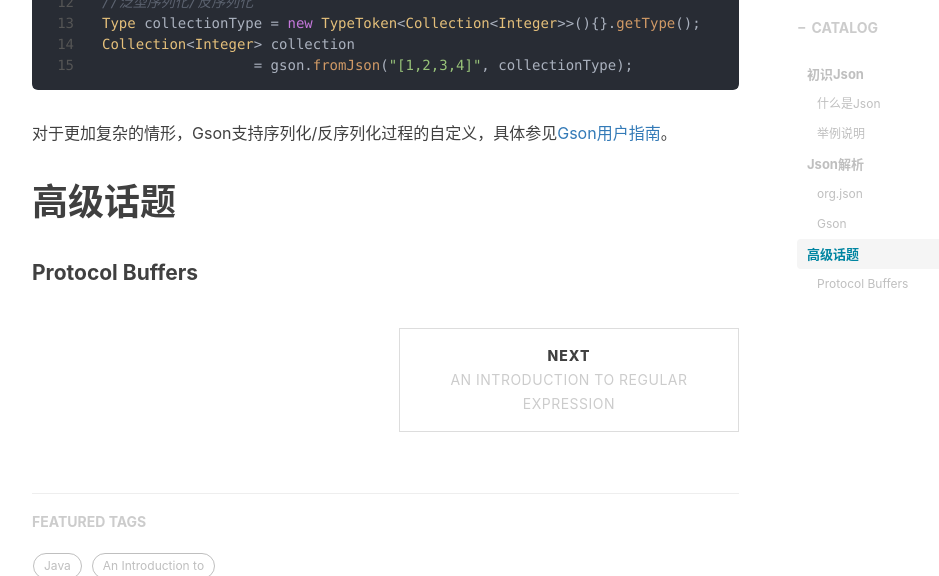
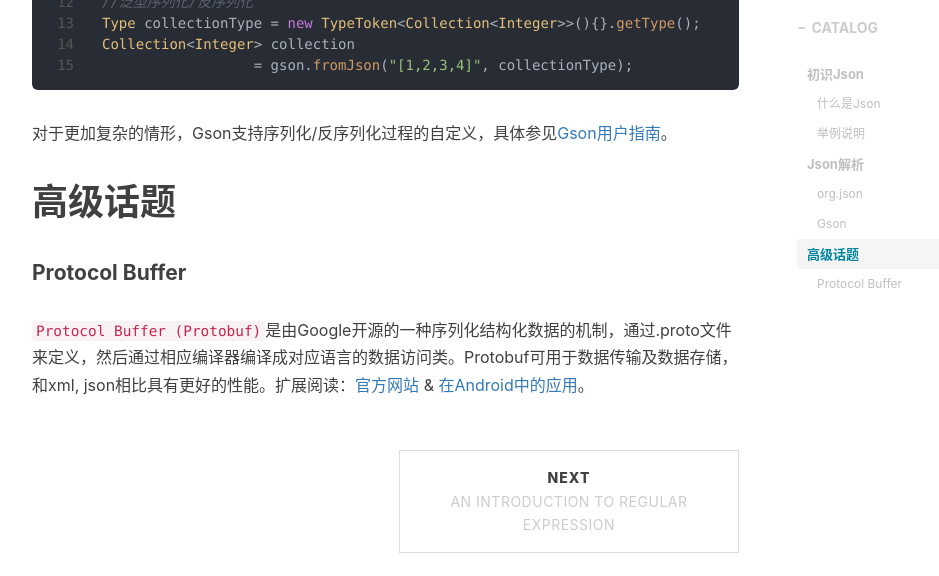
Before and after one commit to lchang199x/lchang199x.github.io, a Jekyll site: the page built from _posts/2016-11-13-An Introduction to Json.md, in a window 1280 px wide and 900 px high, scrolled down 3470 px, cut to the strip 0-576 px from the top of the window. Shown: the whole strip, without its empty margins (233-1172 px from the left). Built offline with Jekyll 4.4.1, drawn with Linux system fonts in a browser that asks for light colours; nearby versions of some CDN libraries; comment, search, counter and statistics services are not loaded.

Commit message:
Update 2016-11-13-An Introduction to Json.md

```diff
--- a/_posts/2016-11-13-An Introduction to Json.md
+++ b/_posts/2016-11-13-An Introduction to Json.md
@@ -127,4 +127,5 @@ Collection<Integer> collection
 
 # 高级话题
 
-#### Protocol Buffers
+#### Protocol Buffer
+`Protocol Buffer (Protobuf)`是由Google开源的一种序列化结构化数据的机制，通过.proto文件来定义，然后通过相应编译器编译成对应语言的数据访问类。Protobuf可用于数据传输及数据存储，和xml, json相比具有更好的性能。扩展阅读：[官方网站](https://developers.google.cn/protocol-buffers/) & [在Android中的应用](https://github.com/google/protobuf-gradle-plugin)。
```
